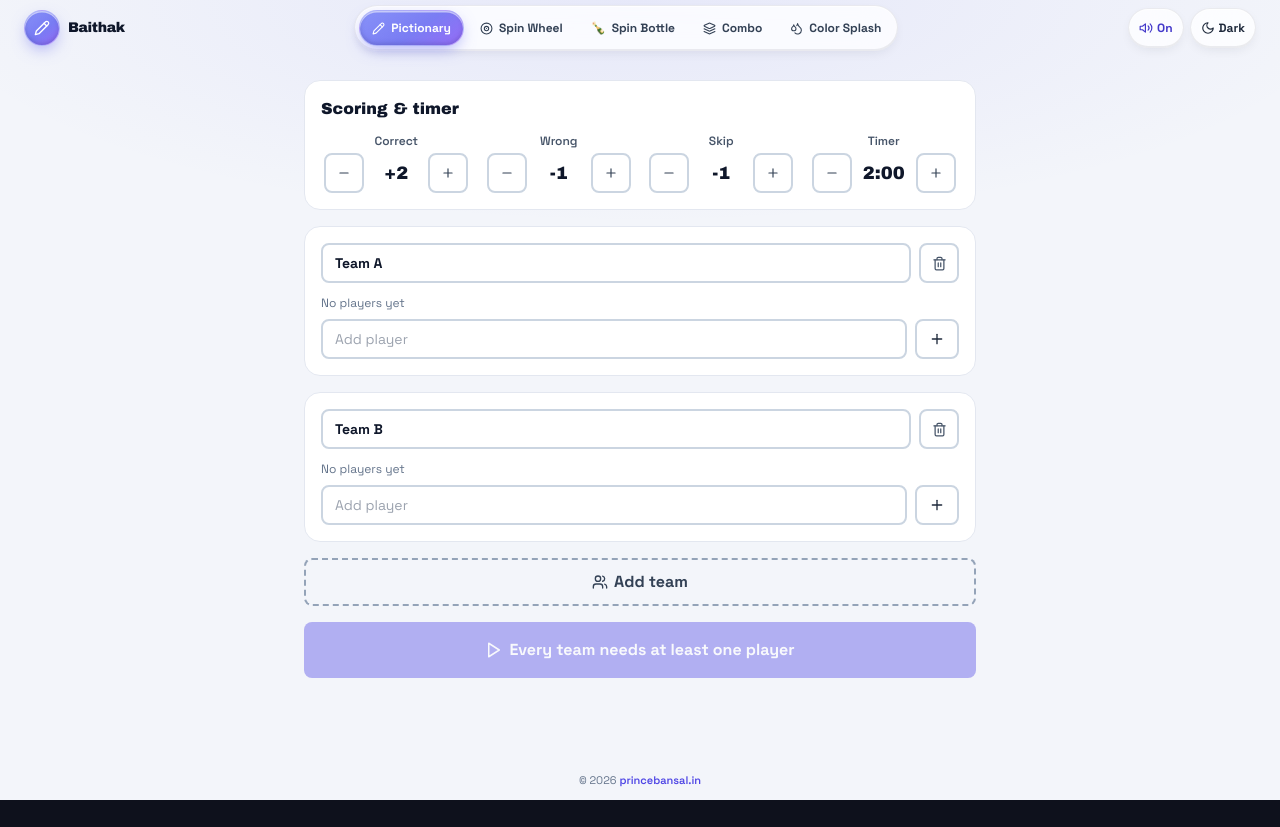
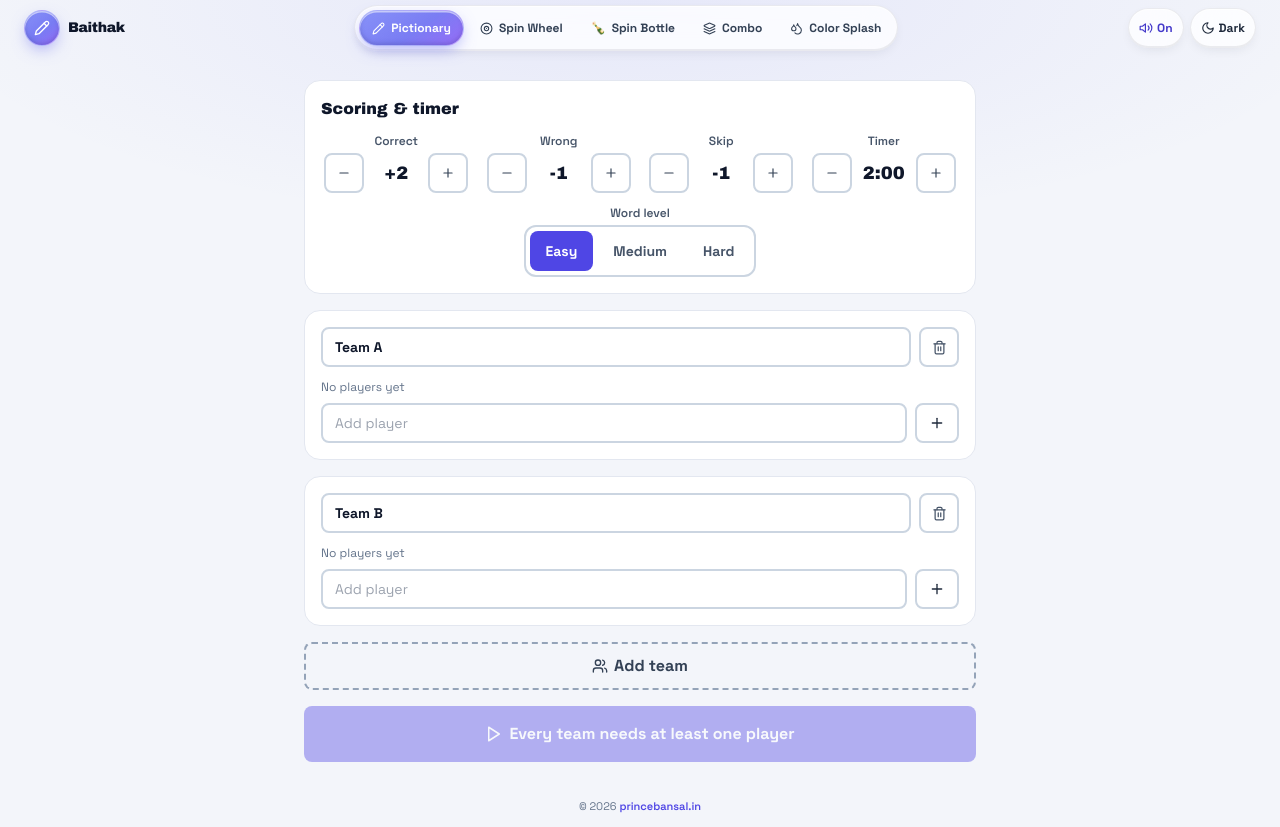
Before and after one commit to princebansal7/Baithak, a React (Vite) app: page / in a window 1280 px wide. Before the commit the page ends 800 px from the top, so only its background shows below. Built offline with nearby package versions, Linux system fonts and the light colour scheme.

Commit message:
bugs removed

```diff
--- a/src/components/Pictionary/PictionaryGame.tsx
+++ b/src/components/Pictionary/PictionaryGame.tsx
@@ -188,7 +188,7 @@ const PictionaryGame: React.FC<PictionaryGameProps> = ({ soundEnabled }) => {
     if (action === 'correct') { playCorrect(); buzz([20, 40, 20]); }
     else if (action === 'wrong') { playWrong(); buzz(120); }
     else { playSkip(); buzz(15); }
-    if (action !== 'wrong') nextWord(); // a wrong guess keeps the same word
+    nextWord();
   };
 
   const undo = () => {
@@ -249,6 +249,22 @@ const PictionaryGame: React.FC<PictionaryGameProps> = ({ soundEnabled }) => {
             <Stepper label="Wrong" value={settings.wrong} step={1} min={-20} max={0} onChange={(n) => setSettings((s) => ({ ...s, wrong: n }))} />
             <Stepper label="Skip" value={settings.skip} step={1} min={-20} max={0} onChange={(n) => setSettings((s) => ({ ...s, skip: n }))} />
             <Stepper label="Timer" value={settings.seconds} step={30} min={30} max={600} format={fmt} onChange={(n) => setSettings((s) => ({ ...s, seconds: n }))} />
+          </div>
+          <div className="flex flex-col items-center gap-1">
+            <span className="text-xs font-semibold text-stone-600 dark:text-stone-400">Word level</span>
+            <div className="flex gap-1 p-1 rounded-xl self-center border-2 border-stone-300 dark:border-stone-600" role="radiogroup" aria-label="Difficulty" >
+              {DIFFICULTIES.map((d) => (
+                <button
+                  key={d.id}
+                  role="radio"
+                  aria-checked={difficulty === d.id}
+                  onClick={() => setDifficulty(d.id)}
+                  className={`px-4 min-h-[40px] rounded-lg text-sm font-bold transition-all ${difficulty === d.id ? 'bg-crimson-600 text-white' : 'text-stone-600 dark:text-stone-300'}`}
+                >
+                  {d.label}
+                </button>
+              ))}
+            </div>
           </div>
         </div>
 
@@ -394,19 +410,6 @@ const PictionaryGame: React.FC<PictionaryGameProps> = ({ soundEnabled }) => {
 
         {phase === 'ready' && (
           <>
-            <div className="flex gap-1 p-1 rounded-xl border-2 border-stone-300 dark:border-stone-600" role="radiogroup" aria-label="Difficulty">
-              {DIFFICULTIES.map((d) => (
-                <button
-                  key={d.id}
-                  role="radio"
-                  aria-checked={difficulty === d.id}
-                  onClick={() => setDifficulty(d.id)}
-                  className={`px-4 min-h-[40px] rounded-lg text-sm font-bold transition-all ${difficulty === d.id ? 'bg-crimson-600 text-white' : 'text-stone-600 dark:text-stone-300'}`}
-                >
-                  {d.label}
-                </button>
-              ))}
-            </div>
             <button className={`${btnCls} w-full py-4 text-lg bg-crimson-600 border-transparent text-white`} onClick={startTurn} disabled={!drawer}>
               <Play size={20} /> Start {fmt(settings.seconds)} round
             </button>
```
